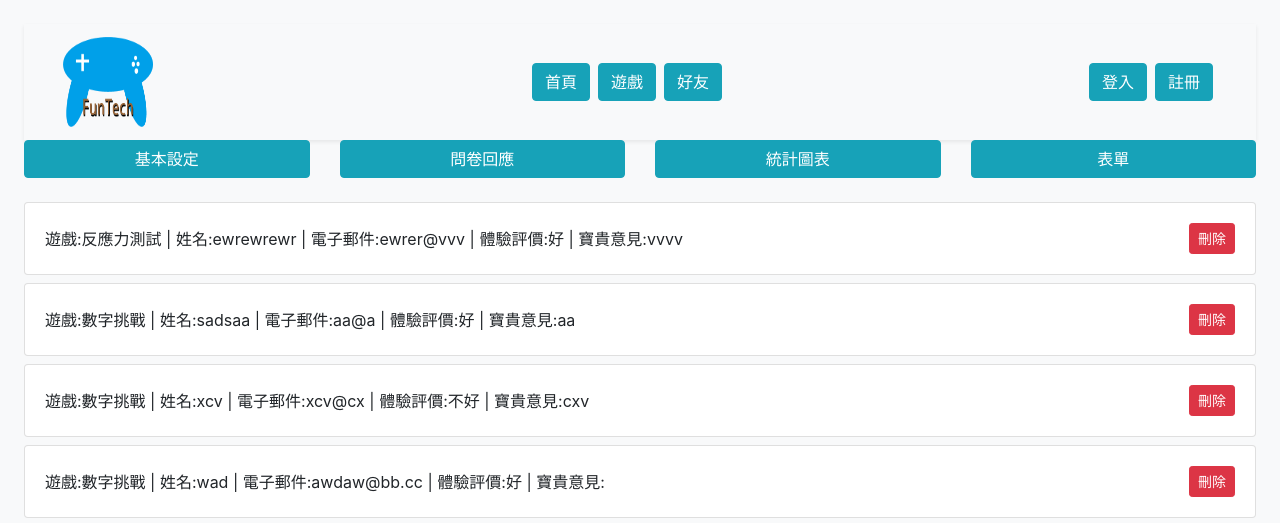
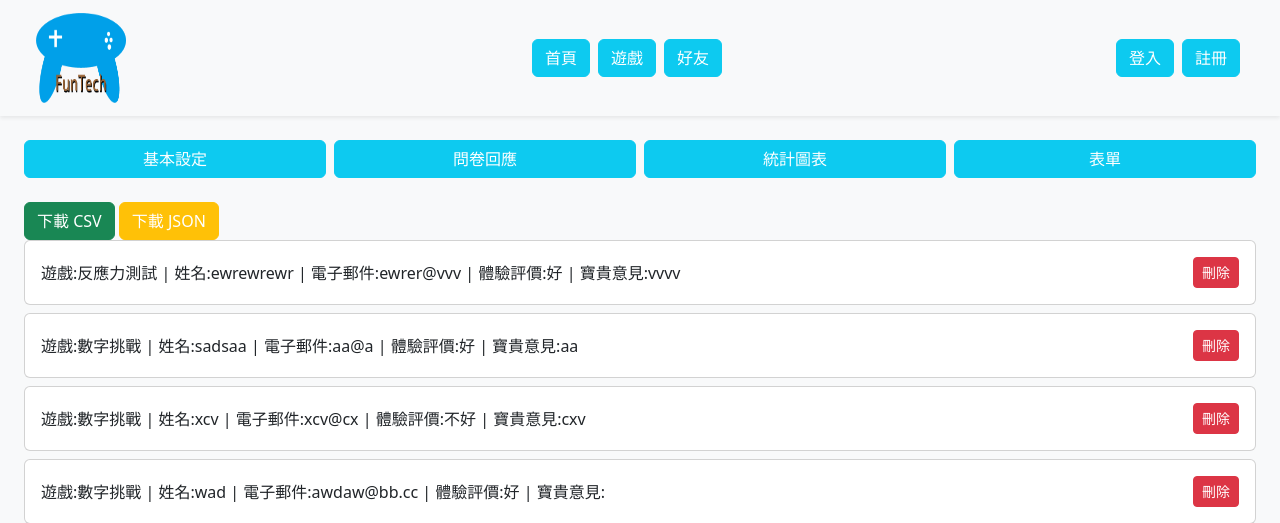
Before and after one commit to Assean/---web02_20260722, a PHP site: page /admin_result.php in a window 1280 px wide. Shown: the top 523 px of the page. Run offline with PHP 8.4, Linux system fonts and the light colour scheme; data comes from the database, SQL or seed files in the repository.

Commit message:
匯出CSV、JSON

```diff
--- a/admin_result.php
+++ b/admin_result.php
@@ -1,3 +1,37 @@
+<?php
+// 1. 確保此檔案最上方沒有任何 HTML 結構或空白字元
+include_once "inc/header.php";
+
+// include_once "inc/header.php";
+
+            $action = $_GET['action'] ?? '';
+
+            // 如果是這兩種下載動作之一，才執行以下邏輯
+            if ($action === 'json' || $action === 'csv') {
+                ob_end_clean();
+                $data = $pdo->query("SELECT * FROM `form_result`")->fetchAll(PDO::FETCH_ASSOC);
+
+                // 加強
+                header("Content-Disposition: attachment; filename=\"問卷回應.{$action}\"");
+                // header("Content-Disposition: attachment; filename=\"問卷回應 . {$action}\"");
+                if ($action === 'json') {
+                    header('Content-Type: application/json; charset=utf-8');
+                    echo json_encode($data);
+
+                } elseif ($action === 'csv') {
+
+                    header('Content-Type: text/csv; charset=utf-8');
+                    $out = fopen('php://output', 'w');
+                    fputcsv($out, ['id', '姓名', '電子郵件', '評價', '寶貴意見']);
+                    foreach ($data as $row) {
+                        fputcsv($out, $row);
+                    }
+                    fclose($out);
+                }
+
+                exit;
+            }
+?>
 <!DOCTYPE html>
 <html lang="en">
 <head>
@@ -8,7 +42,6 @@
 </head>
 <body class="bg-light">
     <div id="admin" class="container-fluid p-4">
-        <?php include_once "inc/header.php" ?>
         <div class="row g-2 mb-4">
             <div class="col-12 col-md-3">
                 <a href="./admin.php" class="btn btn-info w-100 text-white">基本設定</a>
@@ -23,6 +56,9 @@
                 <a href="./form.php" class="btn btn-info w-100 text-white">表單</a>
             </div>
         </div>
+
+        <button class="btn btn-success" onclick="location.href='?action=csv'">下載 CSV</button>
+        <button class="btn btn-warning text-white" onclick="location.href='?action=json'">下載 JSON</button>
 
         <div class="row">
             <div class="col-12">
```
